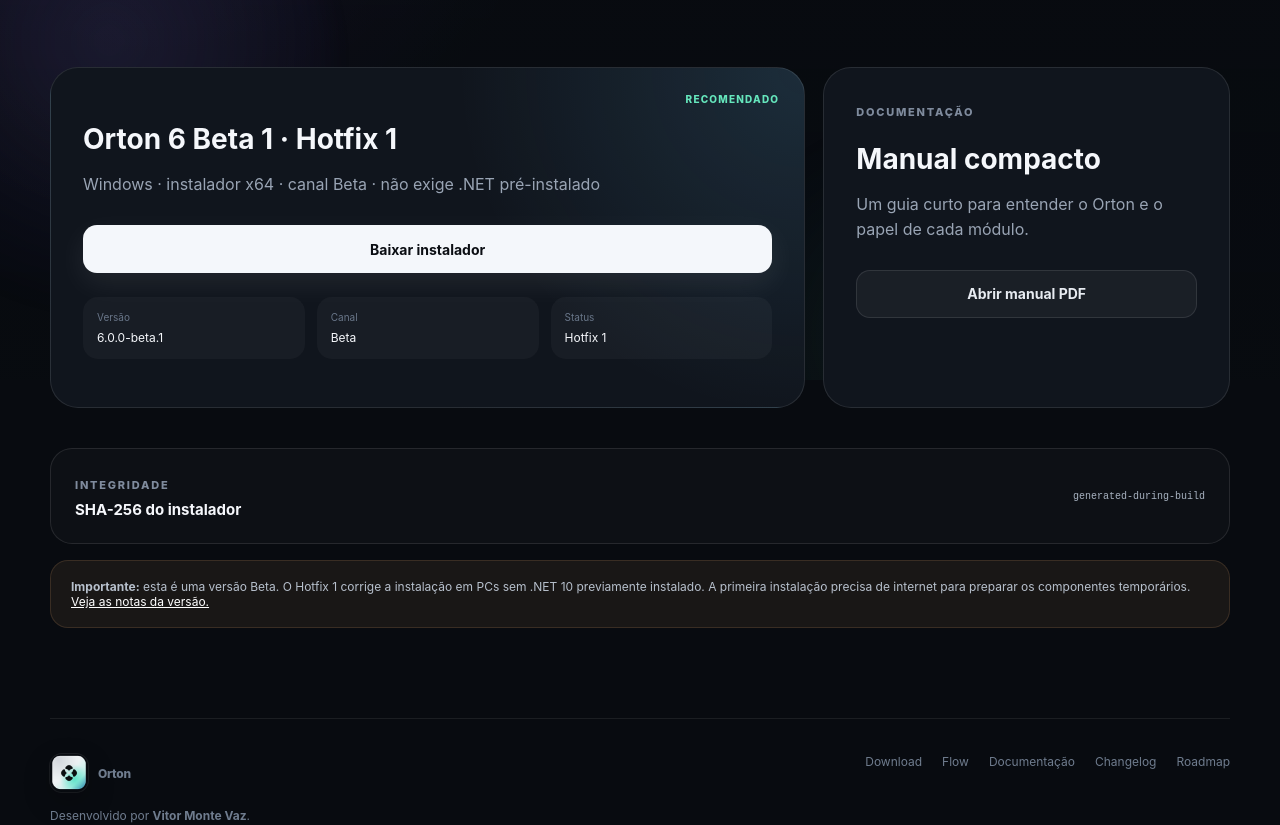
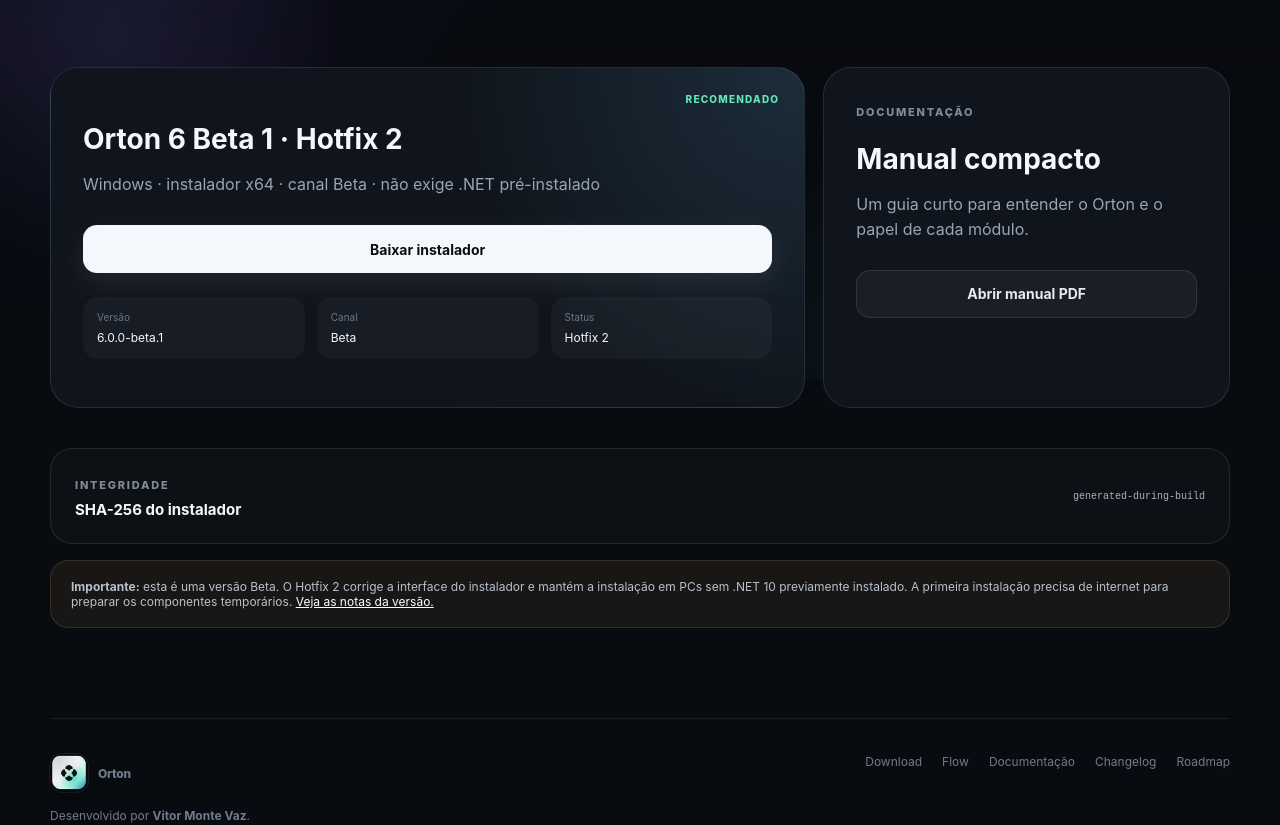
Before and after one commit to AizenXprog/orton-portal, a Next.js app: page /download in a window 1280 px wide. Shown: the part 420-1245 px from the top of the page. Built offline with nearby package versions, Linux system fonts and the light colour scheme.

Commit message:
Publish Beta 1 Hotfix 2 download copy

```diff
--- a/app/download/page.tsx
+++ b/app/download/page.tsx
@@ -9,10 +9,10 @@
       <section className="shell downloadGrid">
         <article className="downloadCard featured">
           <div className="downloadBadge">RECOMENDADO</div>
-          <h2>Orton 6 Beta 1 · Hotfix 1</h2>
+          <h2>Orton 6 Beta 1 · Hotfix 2</h2>
           <p>Windows · instalador x64 · canal Beta · não exige .NET pré-instalado</p>
           <a className="button primary wide" href="/downloads/Orton_Setup_6.0_Beta1.exe" download>Baixar instalador</a>
-          <dl className="downloadDetails"><div><dt>Versão</dt><dd>{installerMeta.version}</dd></div><div><dt>Canal</dt><dd>Beta</dd></div><div><dt>Status</dt><dd>Hotfix 1</dd></div></dl>
+          <dl className="downloadDetails"><div><dt>Versão</dt><dd>{installerMeta.version}</dd></div><div><dt>Canal</dt><dd>Beta</dd></div><div><dt>Status</dt><dd>Hotfix 2</dd></div></dl>
         </article>
         <article className="downloadCard">
           <span className="eyebrow">DOCUMENTAÇÃO</span>
@@ -25,7 +25,7 @@
         <div><span className="eyebrow">INTEGRIDADE</span><h3>SHA-256 do instalador</h3></div>
         <code>{installerMeta.sha256}</code>
       </section>
-      <section className="shell betaWarning"><strong>Importante:</strong> esta é uma versão Beta. O Hotfix 1 corrige a instalação em PCs sem .NET 10 previamente instalado. A primeira instalação precisa de internet para preparar os componentes temporários. <Link href="/changelog">Veja as notas da versão.</Link></section>
+      <section className="shell betaWarning"><strong>Importante:</strong> esta é uma versão Beta. O Hotfix 2 corrige a interface do instalador e mantém a instalação em PCs sem .NET 10 previamente instalado. A primeira instalação precisa de internet para preparar os componentes temporários. <Link href="/changelog">Veja as notas da versão.</Link></section>
     </main><Footer/></>
   );
 }
```
